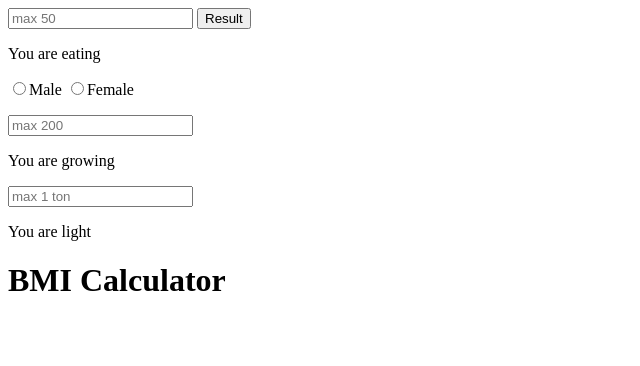
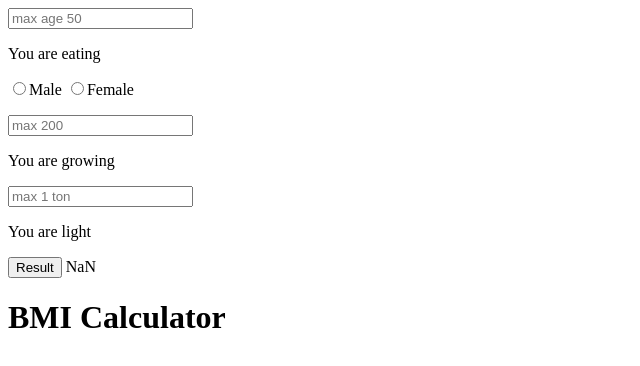
Before and after one commit to GarlicBuns19/BMI-Calculator, a plain HTML site: page index.html in a window 1280 px wide. Both pictures are taken after a click on the button "Result". Shown: the whole page, without its empty margins (0-640 px from the left). Drawn offline with Linux system fonts and the light colour scheme.

Commit message:
bmi help

```diff
--- a/bmi.js
+++ b/bmi.js
@@ -63,4 +63,6 @@ let age = document.querySelector('#age').value
         break
 
     };
+    let bmi = eval(weight/(height/100));
+    document.getElementById('output').innerHTML = bmi
 })
--- a/index.html
+++ b/index.html
@@ -8,8 +8,7 @@
 </head>
 <body>
 
-    <input id="age" type="number" placeholder="max 50">
-    <button id="Result">Result</button>
+    <input id="age" type="number" placeholder="max age 50">
     <p id="agePar"></p>
 
     <input id="gender" type="radio" name="gender" value="Male">Male
@@ -22,6 +21,9 @@
     <input id="weight" type="number" placeholder="max 1 ton">
     <p id="weightPar"></p>
 
+    <button id="Result">Result</button>
+    <span id="output"></span>
+
     <script src="./bmi.js"></script>
 </body>
 </html>
```
